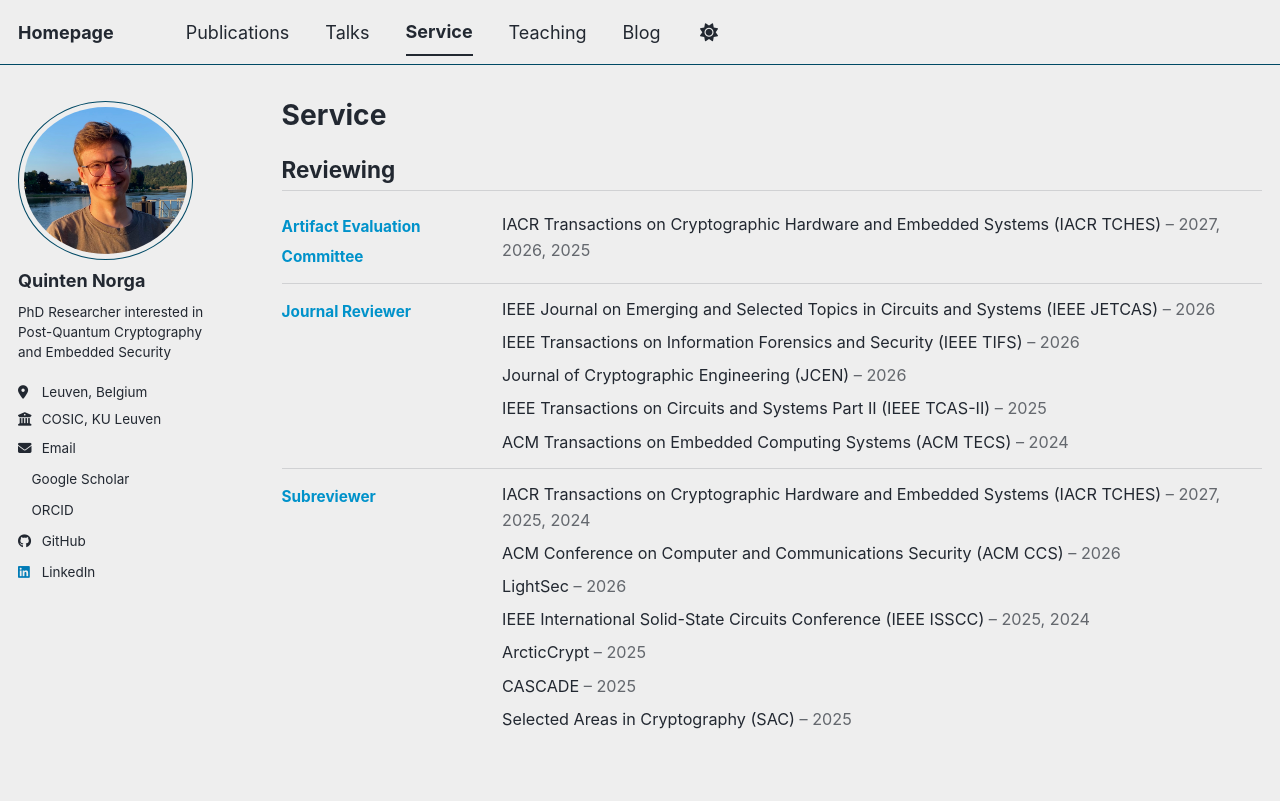
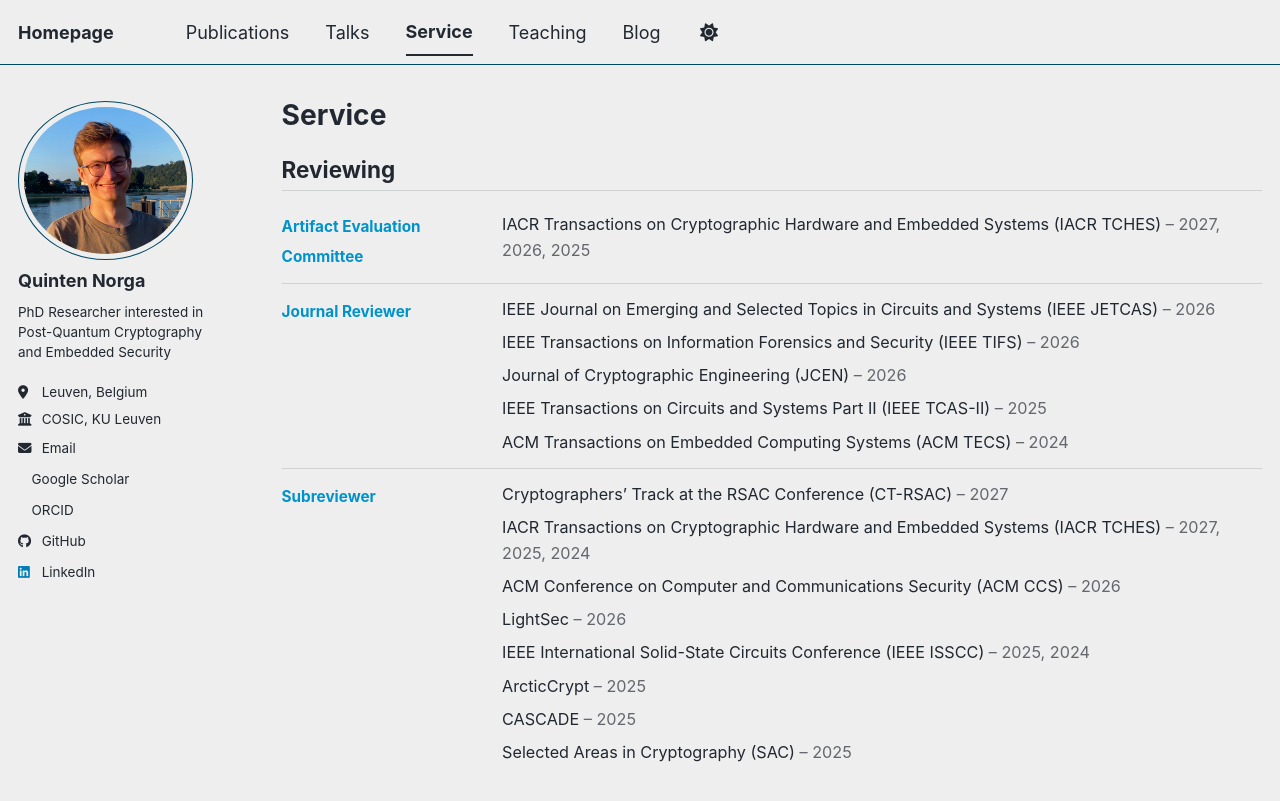
Before and after one commit to qnorga1/qnorga1.github.io, a Jekyll site: the page built from _pages/service.html, in a window 1280 px wide. Shown: the top 801 px of the page. Built offline with Jekyll 4.4.1, drawn with Linux system fonts in a browser that asks for light colours; a style sheet for code colours, icons or effects is not loaded.

Commit message:
more reviews

```diff
--- a/_data/service.yml
+++ b/_data/service.yml
@@ -83,6 +83,8 @@ journal:
     years: [2024]
 
 sub:
+  - id: 'Cryptographers’ Track at the RSAC Conference (CT-RSAC)'
+    years: [2027]
   - id: 'IACR Transactions on Cryptographic Hardware and Embedded Systems (IACR TCHES)'
     years: [2027, 2025, 2024]
   - id: 'ACM Conference on Computer and Communications Security (ACM CCS)'
```
